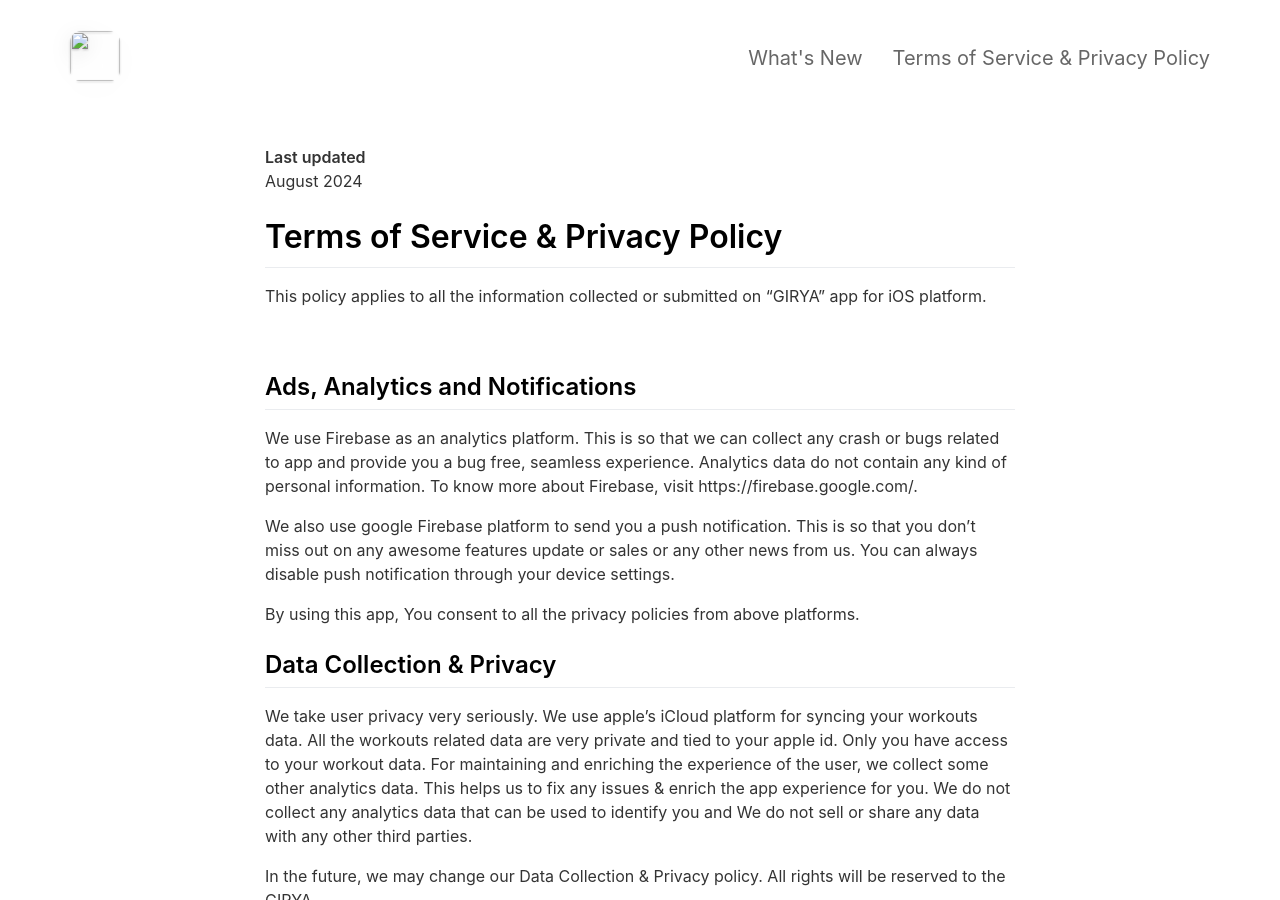
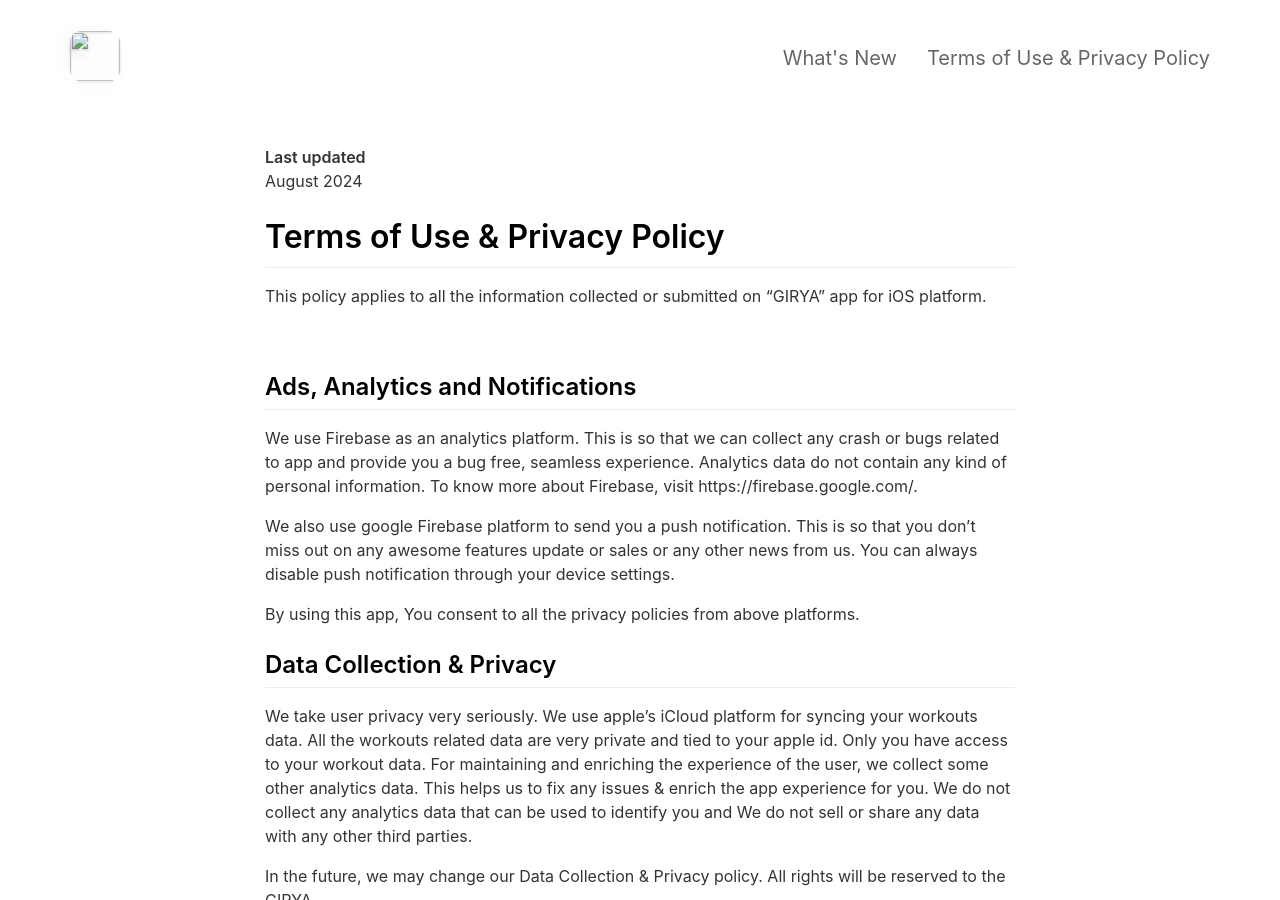
Before and after one commit to levgenys/Workouts-App, a Jekyll site: the page built from _pages/terms-and-policy.md, in a window 1280 px wide and 900 px high. Built offline with Jekyll 4.4.1, drawn with Linux system fonts in a browser that asks for light colours; nearby versions of some CDN libraries; some of the changed text lies outside the part shown.

Commit message:
Update and rename privacypolicy.md to terms-and-policy.md
Replace Terms of Service with Terms of Use

```diff
--- a/_pages/privacypolicy.md
+++ b/_pages/terms-and-policy.md
@@ -1,13 +1,13 @@
 ---
 layout: page
-title: Terms of Service & Privacy Policy
+title: Terms of Use & Privacy Policy
 include_in_header: true
 ---
 
 **Last updated**
 August 2024
 
-# Terms of Service & Privacy Policy
+# Terms of Use & Privacy Policy
 This policy applies to all the information collected or submitted on "GIRYA" app for iOS platform.
 
 <br>
@@ -39,7 +39,7 @@ You can always restore your previous purchases through the "Purchase" page on ap
 GIRYA reserves the right to change the premium features anytime.
 
 ## User Consent
-By using this app, you consent to our terms of service & privacy policy.
+By using this app, you consent to our terms of use & privacy policy.
 
 <br>
 
```
